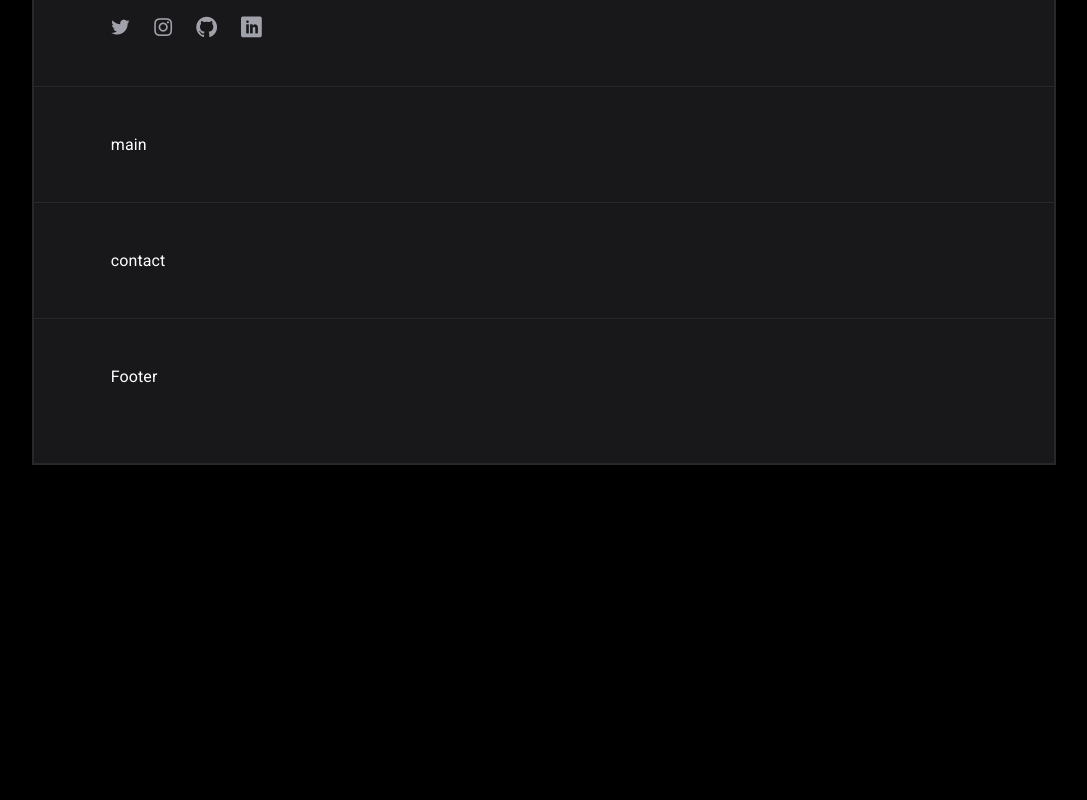
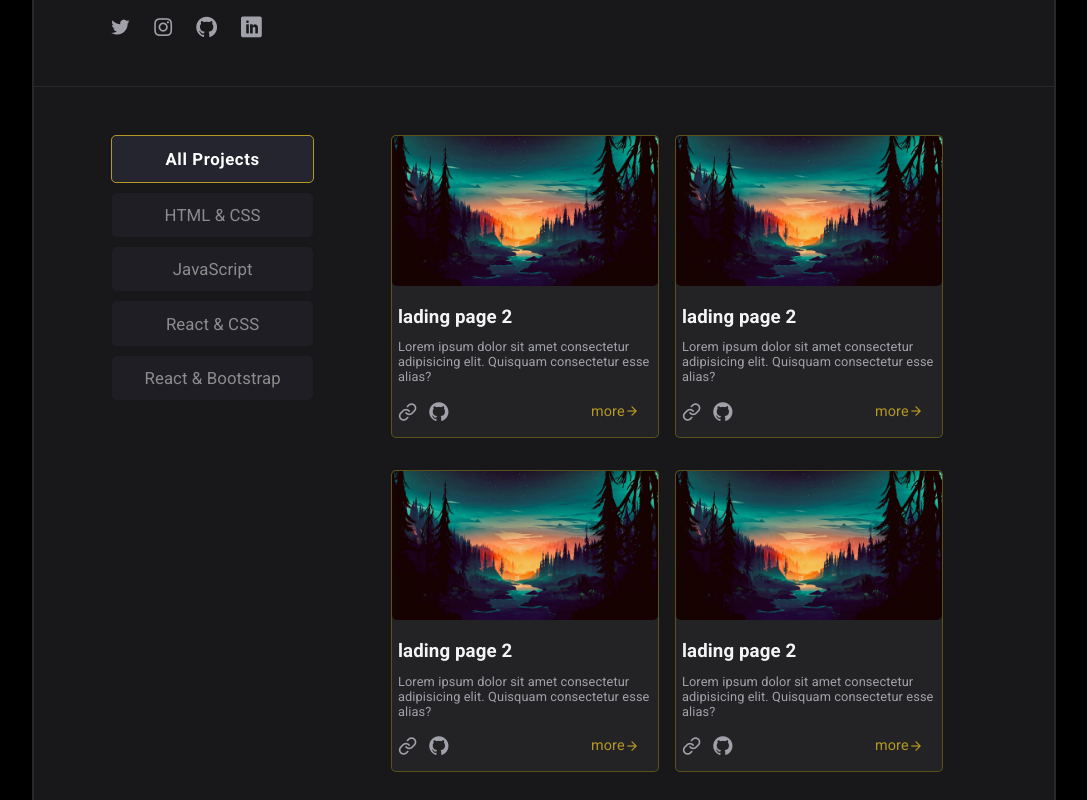
Before and after one commit to mohamadhayirmohamad/my-portfolio, a React (Vite) app in the folder my-portfolio-1/: page / in a window 1280 px wide. Shown: the part 480-1280 px from the top of the page, without its empty margins (96-1183 px from the left). Before the commit the page ends 945 px from the top, so only its background shows below. Built offline with nearby package versions, Linux system fonts and the light colour scheme.

Commit message:
main push

```diff
--- a/my-portfolio-1/src/components/1-header/Header.css
+++ b/my-portfolio-1/src/components/1-header/Header.css
@@ -98,6 +98,8 @@
   inset: 0;
   background-color: rgba(41, 42, 44, 0.91);
   z-index: 11;
+
+  backdrop-filter: blur(5px);
 }
 
 @keyframes mymove {
--- a/my-portfolio-1/src/components/3-main/Main.css
+++ b/my-portfolio-1/src/components/3-main/Main.css
@@ -0,0 +1,181 @@
+/*=================
+table of contents
+===================
+
+1. left-section ==> buttons
+
+2. Right-section ==> cards
+
+
+*/
+
+main.flex{
+    gap: 2.6rem;
+    align-items: start;
+}
+
+
+
+
+
+/* =======================
+1. left-section ==> buttons
+==========================
+*/
+
+main section.left-section{
+    flex-direction: column;
+    gap: 10px;
+}
+
+
+main section.left-section.flex button{
+background-color: rgba(36, 37, 46 ,1 );
+width: 11rem;
+padding: 0.76rem;
+text-align: center;
+font-size: 1.05rem;
+opacity: 0.5;
+border-radius: 5px;
+transition: 0.4s;
+}
+
+
+main section.left-section.flex button:hover{
+opacity: 1;
+
+}
+
+main section.left-section.flex button.active{
+opacity: 1;
+font-weight: bold;
+letter-spacing: 0.6px;
+padding: 0.8rem;
+border: 1px solid var(--yello) ;
+
+}
+
+
+
+
+
+
+
+
+/* =====================
+2. Right-section ==> cards
+=========================
+*/
+
+main section.right-section.flex{
+    /* flex-grow: 1; */
+    justify-content: center;
+flex-wrap: wrap;
+row-gap: 2rem;
+    column-gap: 16px;
+}
+
+.card{
+    border: 1px solid rgba(118, 104, 21, 0.682);
+    transition: 0.3s;
+    border-radius: 5px;
+    background-image: linear-gradient(rgba(255, 255, 255, 0.05) ,rgba(255, 255, 255, 0.05));
+}
+
+
+.card:hover{
+    border: 1px solid var(--yello);
+    rotate: 1deg;
+    scale: 1.01;
+}
+
+
+.card img{
+
+
+    border-radius: 5px;
+}
+
+
+.card .box {
+padding: 1rem 0.4rem;
+}
+
+
+
+.card .box .title {
+color: var(--title);
+}
+
+
+
+
+
+.card .box .sub-title {
+    color: var(--subtitle);
+margin-top: 0.7rem;
+margin-bottom: 1.1rem;
+    font-size: 0.8rem;
+    }
+
+
+    .card .box .icons{
+justify-content:space-between;
+
+    }
+
+
+
+.card .icon-link , .card .icon-github{
+font-size:1.2rem ;
+color: var(--subtitle);
+
+}
+
+
+
+.card .icon-link:hover , .card .icon-github:hover{
+
+font-size: 1.25rem;
+color: var( --icon-hover);
+cursor: pointer;
+}
+
+
+.card a.link{
+    color: var(--yello);
+    font-size: 0.9rem;
+    margin-right: 12px
+}
+
+
+
+@media (max-width: 600px){
+
+    main.flex{
+        flex-direction: column;
+        gap: 2.2rem;
+        align-items: center;
+    }
+
+    main section.left-section{
+        flex-direction: row;
+        flex-wrap: wrap;
+        gap: 10px;
+        justify-content: center;
+    }
+
+    main section.left-section.flex button{
+
+        width: 7rem;
+        padding: 0.8rem 0;
+
+        font-size: 0.9rem;
+        opacity: 0.5;
+        border-radius: 5px;
+
+        }
+
+
+
+    }
--- a/my-portfolio-1/src/components/3-main/Main.jsx
+++ b/my-portfolio-1/src/components/3-main/Main.jsx
@@ -2,12 +2,57 @@
 
 import './Main.css'
 
-const Main = () =>{
+const Main = () => {
     return (
         <>
-        <div>
-            main
-        </div>
+            <main className='flex '>
+                <section className=' flex left-section  '>
+                    <button className='active'>All Projects</button>
+                    <button>HTML & CSS </button>
+                    <button>JavaScript</button>
+                    <button>React & CSS </button>
+                    <button>React & Bootstrap </button>
+
+
+                </section>
+                <section className=' right-section  flex '>
+
+
+                    {[1,2,3,4,5].map((item) => {
+                        return (
+                            <article key={item} className=' card'>
+                                <img width={266} src="./wp5134484.webp" alt="" />
+
+
+                                <div style={{ width: "266px" }} className="box ">
+                                    <h1 className='title'>lading page 2</h1>
+                                    <p className='sub-title'> Lorem ipsum dolor sit amet consectetur adipisicing elit. Quisquam consectetur esse alias? </p>
+
+
+
+                                    <div className="flex icons">
+                                        <div style={{ gap: "12px" }} className="flex ">
+                                            <div className="icon-link"></div>
+                                            <div className="icon-github"></div>
+                                        </div>
+
+
+                                        <a className='link flex' href=""  > more
+                                            <span style={{ alignSelf: "center" }} className='icon-arrow-right'></span>
+                                        </a>
+                                    </div>
+
+                                </div>
+                            </article>
+                        );
+
+
+                    })};
+
+
+
+                </section>
+            </main>
 
         </>
     )
--- a/my-portfolio-1/src/index.css
+++ b/my-portfolio-1/src/index.css
@@ -98,7 +98,7 @@
 .divider{
 
 width: calc( 100% + var(--container-padding) + var(--container-padding));
-margin-left: -var(--container-padding);
+margin-left: calc(var(--container-padding) * -1);
 }
   }
 
```
Also changed, not shown: my-portfolio-1/src/components/2-hero/Hero.css (+22 -13 lines), my-portfolio-1/public/wp5134484.webp (added).
